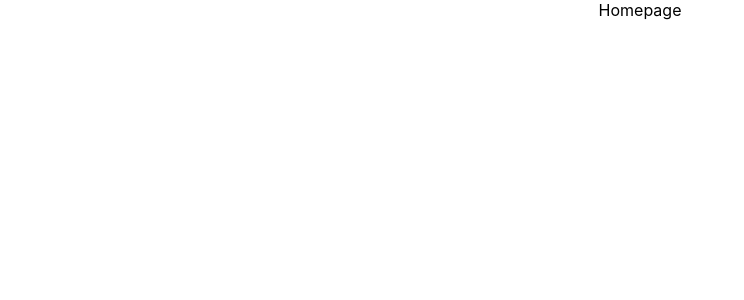
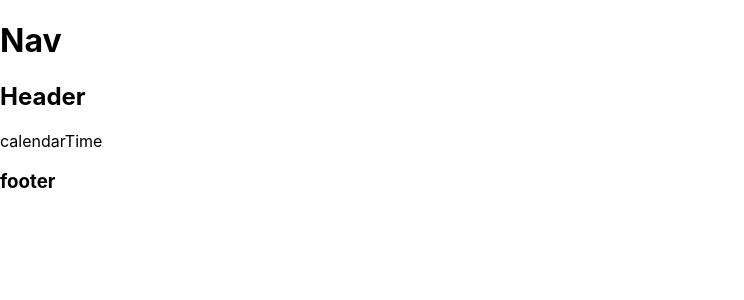
Before and after one commit to kdmatthews/littleLemon, a React (Create React App) app: page / in a window 1280 px wide. Shown: the top 300 px of the page, without its empty margins (0-744 px from the left). Built offline with nearby package versions, Linux system fonts and the light colour scheme.

Commit message:
Component Set Up

```diff
--- a/src/App.js
+++ b/src/App.js
@@ -1,11 +1,18 @@
 
 import './App.css';
+import Nav from './components/nav';
+import Header from './components/header';
+import Main from './components/main1';
+import Footer from './components/footer';
 
 function App() {
   return (
-    <div className="App">
-      Homepage
-    </div>
+    <>
+      <Nav/>
+      <Header/>
+      <Main/>
+      <Footer/>
+    </>
   );
 }
 
--- /dev/null
+++ b/src/components/calendar.js
@@ -0,0 +1,9 @@
+function Calendar(){
+    return (
+        <>
+        calendar
+        </>
+    );
+}
+
+export default Calendar;
--- /dev/null
+++ b/src/components/footer.js
@@ -0,0 +1,9 @@
+
+function Footer() {
+    return (
+      <>
+        <h3>footer</h3>
+      </>
+    );
+  }
+  export default Footer;
--- /dev/null
+++ b/src/components/header.js
@@ -0,0 +1,9 @@
+function Header(){
+    return(
+        <>
+        <h2>Header</h2>
+        </>
+    );
+};
+
+export default Header;
--- /dev/null
+++ b/src/components/main1.js
@@ -0,0 +1,13 @@
+import Calendar from "./calendar";
+import Time from "./time";
+
+function Main(){
+    return (
+        <>
+        <Calendar/>
+        <Time/>
+        </>
+    );
+}
+
+export default Main;
--- /dev/null
+++ b/src/components/nav.js
@@ -0,0 +1,9 @@
+
+function Nav() {
+    return (
+      <>
+       <h1>Nav</h1>
+      </>
+    );
+  }
+  export default Nav;
--- /dev/null
+++ b/src/components/time.js
@@ -0,0 +1,9 @@
+function Time(){
+    return(
+        <>
+        Time
+        </>
+    );
+}
+
+export default Time;
```
Also changed, not shown: src/components/confirmation.js (added, +9 -0 lines), src/components/form.js (added, +9 -0 lines), src/components/party.js (added, +9 -0 lines).
